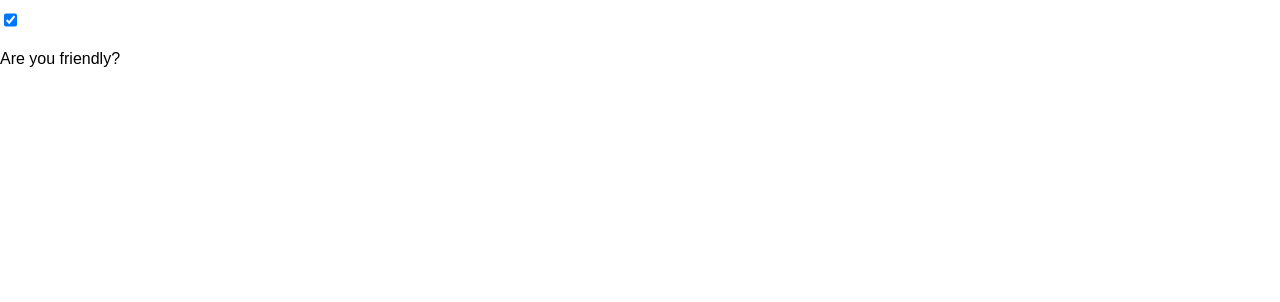
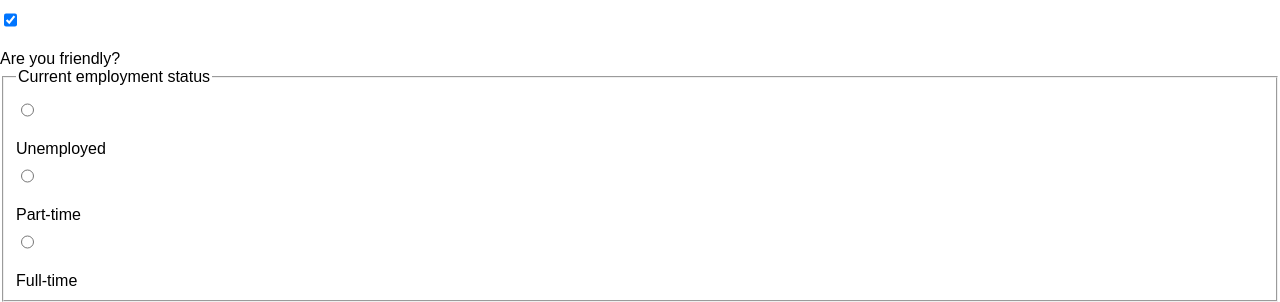
Before and after one commit to angrysun/meme-generator, a React (Create React App) app: page / in a window 1280 px wide. Shown: the part 710-1012 px from the top of the page. Before the commit the page ends 800 px from the top, so only its background shows below. Built offline with nearby package versions, Linux system fonts and the light colour scheme.

Commit message:
radio box added

```diff
--- a/src/components/Form.js
+++ b/src/components/Form.js
@@ -7,7 +7,8 @@ export default function Form() {
       lastName: "",
       email: "",
       comments: "",
-      isFriendly: true
+      isFriendly: true,
+      employment: ""
     }
   )
 
@@ -64,6 +65,44 @@ export default function Form() {
       {/* htmlFor added for cleaner code and clarity */}
       <label htmlFor="isFriendly">Are you friendly?</label>
       <br />
+
+      <fieldset>
+        <legend>Current employment status</legend>
+
+        <input
+          type="radio"
+          id="unemployed"
+          name="employment"
+          value="unemployed"
+          checked={formData.employment === "unemployed"}
+          onChange={handleChange}
+        />
+        <label htmlFor="unemployed">Unemployed</label>
+        <br />
+
+        <input
+          type="radio"
+          id="part-time"
+          name="employment"
+          value="part-time"
+          checked={formData.employment === "part-time"}
+          onChange={handleChange}
+        />
+        <label htmlFor="part-time">Part-time</label>
+        <br />
+
+        <input
+          type="radio"
+          id="full-time"
+          name="employment"
+          value="full-time"
+          checked={formData.employment === "full-time"}
+          onChange={handleChange}
+        />
+        <label htmlFor="full-time">Full-time</label>
+        <br />
+
+      </fieldset>
     </form>
   )
 }
```
